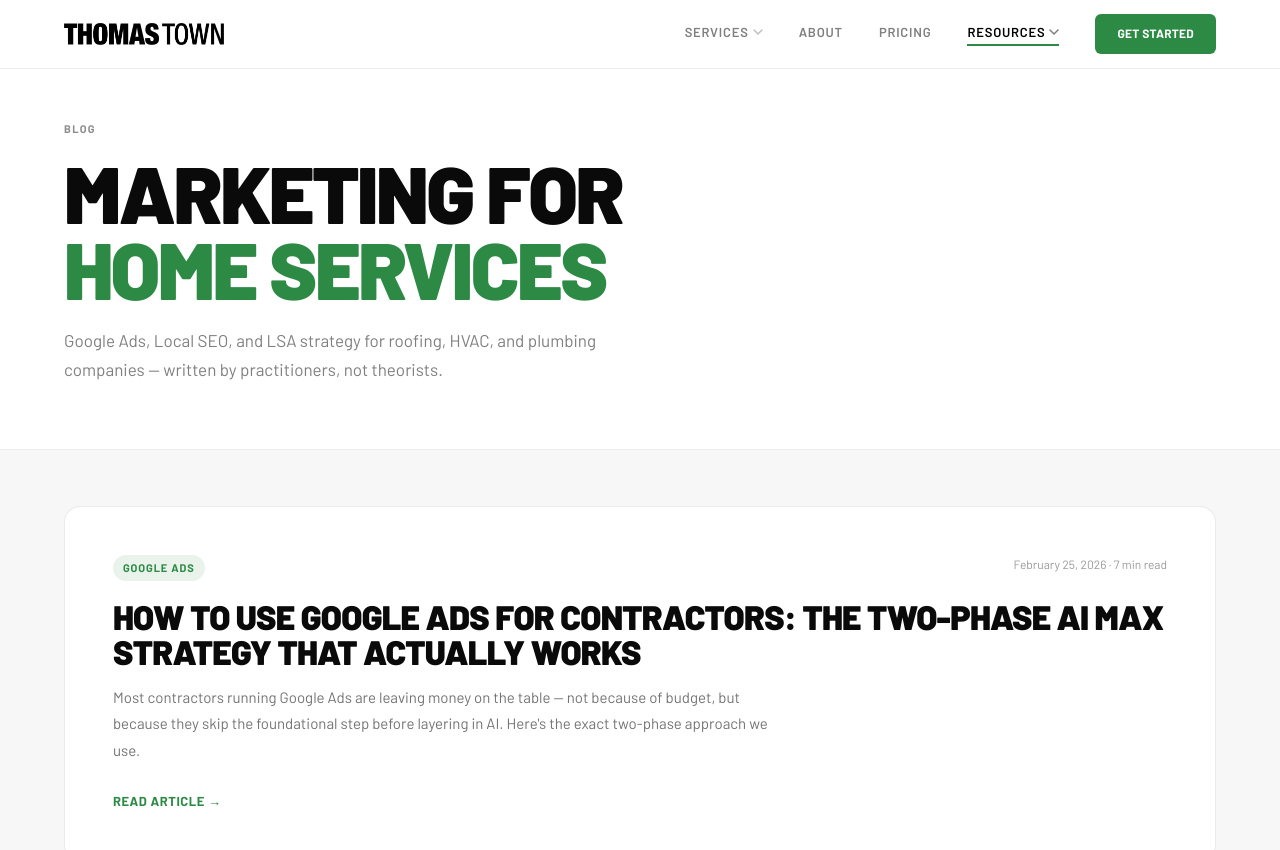
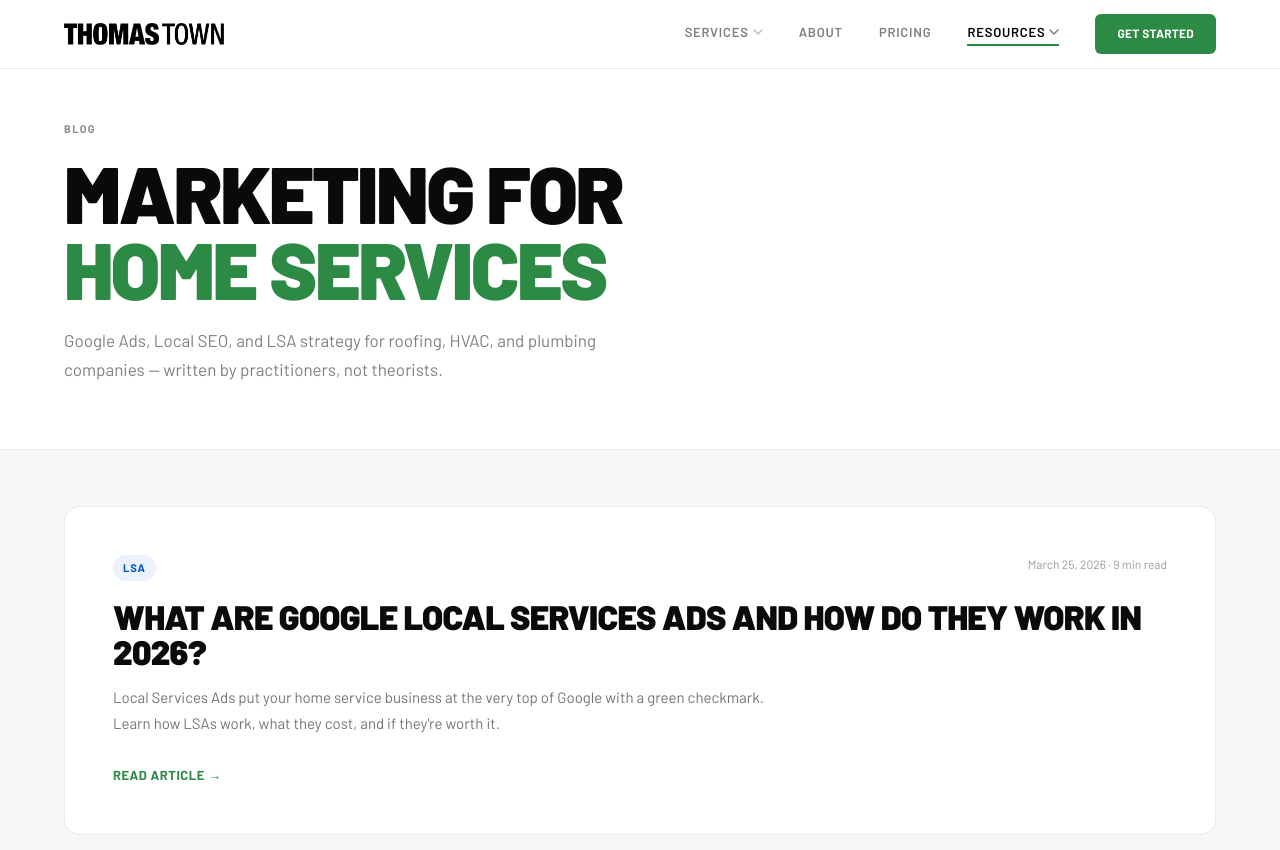
Before and after one commit to webberossi89/thomas-town-digital, a Next.js app: page /blog in a window 1280 px wide. Shown: the top 850 px of the page. Built offline with nearby package versions, Linux system fonts and the light colour scheme.

Commit message:
SEO: update blog listing for 'what-are-local-services-ads'

```diff
--- a/app/blog/page.tsx
+++ b/app/blog/page.tsx
@@ -7,6 +7,15 @@ export const metadata: Metadata = {
 };
 
 const posts = [
+  {
+    category: "LSA",
+    title: "What Are Google Local Services Ads and How Do They Work in 2026?",
+    summary: "Local Services Ads put your home service business at the very top of Google with a green checkmark. Learn how LSAs work, what they cost, and if they're worth it.",
+    date: "March 25, 2026",
+    dateISO: "2026-03-25",
+    readTime: "9 min read",
+    slug: "what-are-local-services-ads",
+  },
   {
     category: "Google Ads",
     title: "How to Use Google Ads for Contractors: The Two-Phase AI Max Strategy That Actually Works",
```
